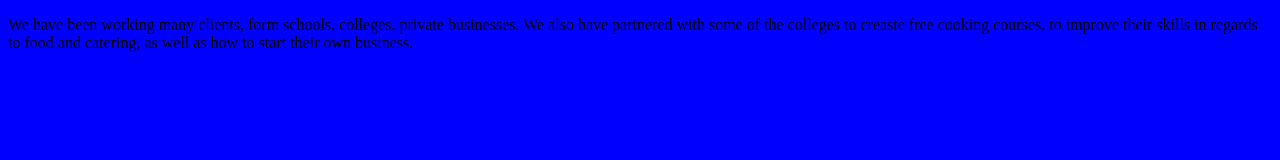
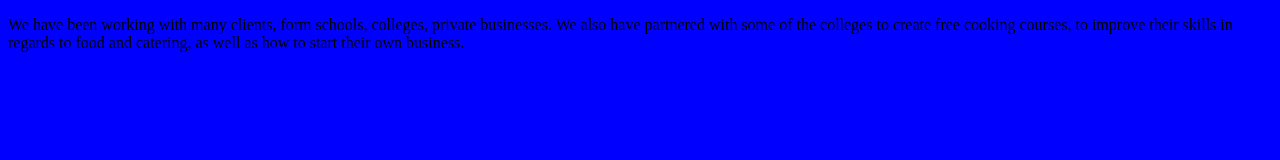
Before and after one commit to chigo199/-milestone-project2, a plain HTML site: page clients.html in a window 1280 px wide. Drawn offline with Linux system fonts and the light colour scheme.

Commit message:
push all files to github

```diff
--- a/clients.html
+++ b/clients.html
@@ -9,8 +9,8 @@
 
 </head>
 <body>
-<p>We have been working many clients, form schools, colleges, private businesses. We also have partnered with
-    some of the colleges to creaste free cooking courses, to improve their skills in regards
+<p>We have been working with many clients, form schools, colleges, private businesses. We also have partnered with
+    some of the colleges to create free cooking courses, to improve their skills in regards
     to food and catering, as well as how to start their own business.</p>
 </body>
   </html>
```
Also changed, not shown: about.html (+1 -1 lines), opening times.html (+1 -0 lines).
